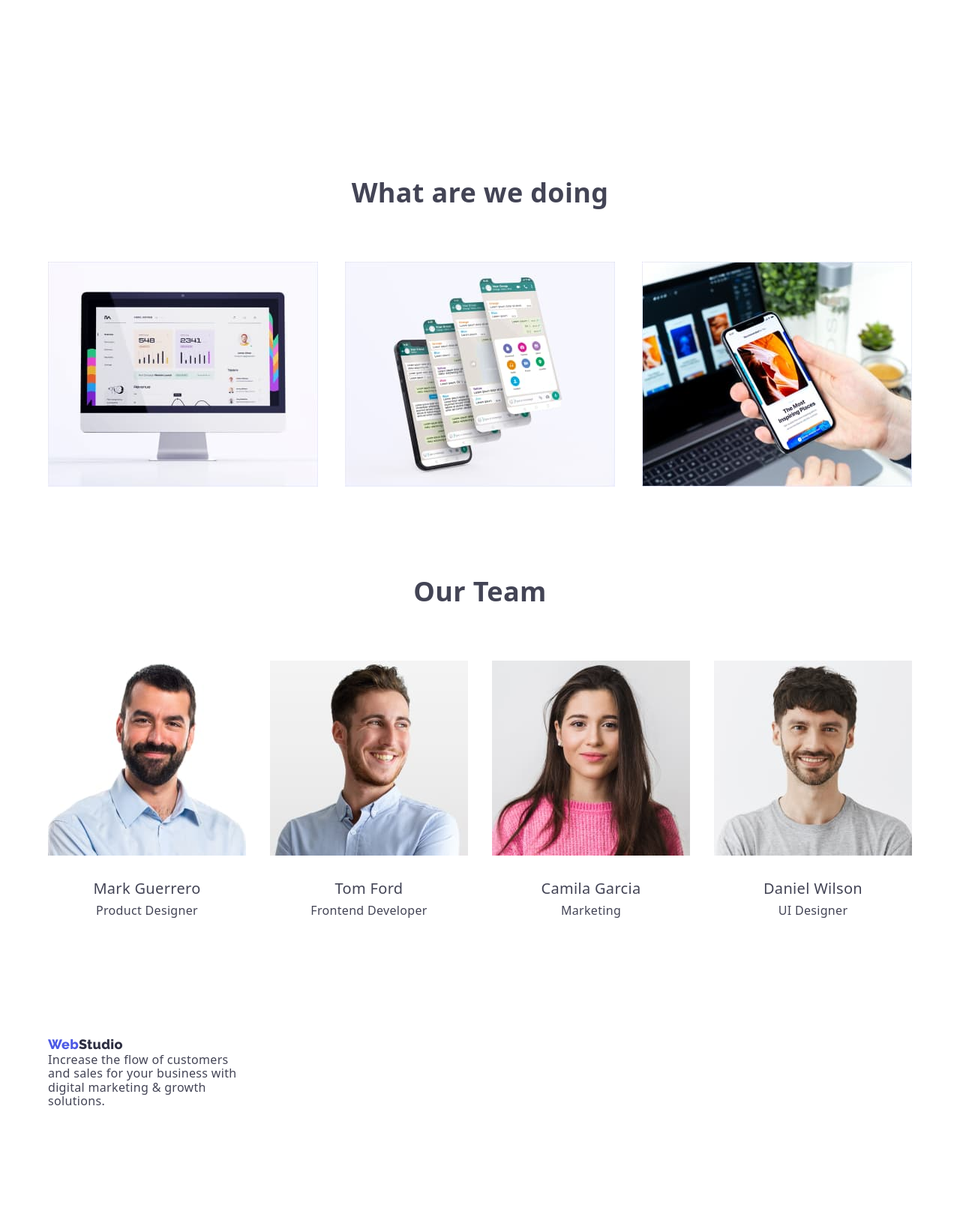
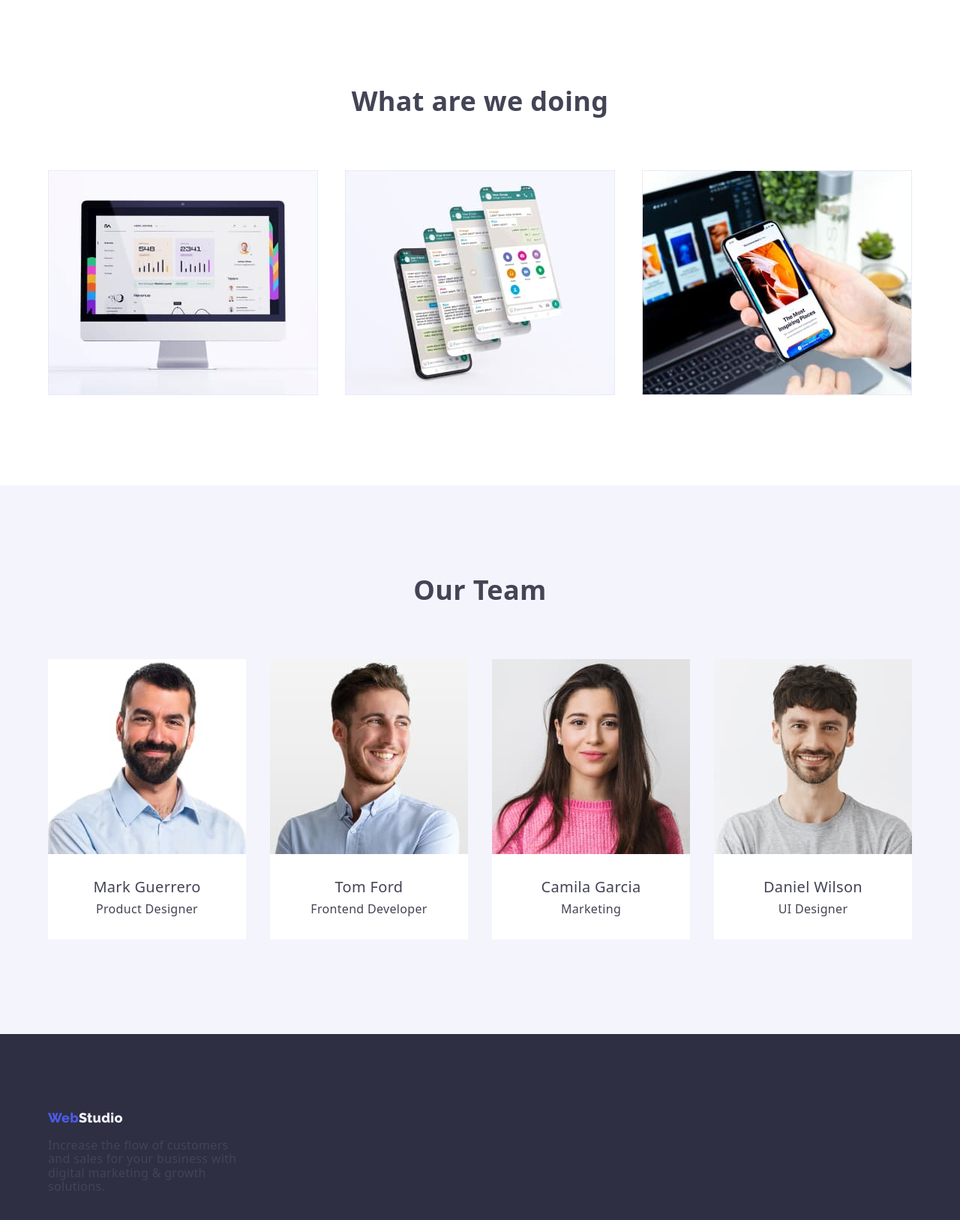
Before and after one commit to ilkash/goit-markup-hw-03, a plain HTML site: page index.html in a window 1280 px wide. Shown: the part 851-2478 px from the top of the page at 75% size. Before the commit the page ends 2344 px from the top, so only its background shows below. Drawn offline with nearby package versions, Linux system fonts and the light colour scheme.

Commit message:
правки hw3

```diff
--- a/css/styles.css
+++ b/css/styles.css
@@ -51,21 +51,25 @@ body {
 
 /*header*/
 .top {
-  background-color: #ffffff;
+  background-color: var(--color-giant);
 }
 .logo {
   margin-top: 24px;
   margin-bottom: 24px;
   margin-right: 76px;
   font-family: Raleway, sans-serif;
-  color: var(--title_text-color);
+  color: var(--accent-color);
   font-weight: 800;
   font-size: 18px;
   line-height: 1.3;
   text-decoration: none;
 }
-.accent {
-  color: var(--accent-color);
+
+.accent-1 {
+  color: var(--title_text-color);
+}
+.accent-2 {
+  color: var(--bgcolor-button);
 }
 
 .nav-link {
@@ -135,12 +139,13 @@ ul {
 
 .giant {
   text-align: center;
+  background-color: var(--title_text-color);
 }
 .giant .title {
   padding-top: 188px;
   margin-bottom: 48px;
 
-  color: var(--color-hover);
+  color: var(--color-giant);
   font-weight: 700;
   font-size: 56px;
   line-height: 1.07;
@@ -148,13 +153,14 @@ ul {
 }
 .button.giant {
   margin-bottom: 188px;
+  border-style: none;
 }
 
 /*button*/
 .button {
   border-radius: 4px;
   padding: 16px 32px;
-  min-width: 169px;
+  /*min-width: 169px;*/
   border: 1px solid var(--bgcolor-button);
   font-family: inherit;
   color: var(--color-giant);
@@ -181,8 +187,10 @@ ul {
   padding-top: 129px;
   padding-bottom: 120px;
 }
+.conteiner.metodu {
+  padding-bottom: 120px;
+}
 .title-p {
-  margin-bottom: 120px;
   display: flex;
 }
 .title-p .li {
@@ -203,6 +211,12 @@ ul {
 .team {
   padding-top: 120px;
   padding-bottom: 120px;
+  background-color: var(--bgcolor-button);
+}
+.team-img {
+  background-color: var(--color-giant);
+  padding-top: 32px;
+  padding-bottom: 32px;
 }
 
 .work {
@@ -220,7 +234,7 @@ ul {
 }
 
 .foto {
-  margin-bottom: 32px;
+  display: block;
 }
 .title-img {
   display: flex;
@@ -244,17 +258,21 @@ ul {
   font-size: 16px;
   line-height: 1.5;
 }*/
-.text-p {
+.title-img .li .text-p {
   text-align: center;
 }
 
 /*footer*/
 .footer-p {
-  margin-bottom: 100px;
+  margin-top: 16px;
+  width: 264px;
 }
 .cont-footer {
-  height: 112px;
-  width: 264px;
+  padding-top: 100px;
+  padding-bottom: 100px;
+}
+.footer {
+  background-color: var(--title_text-color);
 }
 
 /*portfolio*/
@@ -273,7 +291,6 @@ ul {
   line-height: 1.2;
 }
 .filtr .text-img {
-  margin-bottom: 32px;
   color: var(--primary-text-color);
   font-size: 16px;
   line-height: 1.5;
@@ -290,10 +307,13 @@ ul {
   font-family: inherit;
   color: var(--accent-color);
   background-color: var(--bgcolor-button);
+
   font-weight: 500;
   font-size: 16px;
   line-height: 1.5;
   letter-spacing: 0.04em;
+
+  padding: 12px 24px;
 }
 
 .nav-button .button:hover,
@@ -312,9 +332,15 @@ ul {
 .filtr .li {
   width: 360px;
   margin-bottom: 48px;
-  border: 1px solid var(--bgcolor-button);
 
   /* margin-right:24px */
+}
+
+.border-img {
+  padding-top: 32px;
+  padding-bottom: 32px;
+  padding-left: 16px;
+  border: 1px solid #e7e9fc;
 }
 
 /*.filtr .li :nth-child(3n){
--- a/index.html
+++ b/index.html
@@ -25,7 +25,7 @@
         <nav>
           <div class="internal-nav">
         <a href="./index.html" class="logo"
-          ><span class="accent">Web</span>Studio</a
+          >Web<span class="accent-1">Studio</span></a
         >
         <ul class="nav-link">
           <li class="li">
@@ -96,7 +96,7 @@
         </div>
       </section>
       <section >
-        <div class="conteiner">
+        <div class="conteiner metodu">
         <h2 class="big-title">What are we doing</h2>
         <ul class="work">
           <li class="li">
@@ -124,34 +124,34 @@
         <ul class="title-img">
           <li class="li">
             <img src="./images/mark.jpg" alt="mark" width="264" class="foto"/>
-            <h3 class="title">Mark Guerrero</h3>
-            <p class="text-p">Product Designer</p>
+            <div class="team-img"><h3 class="title">Mark Guerrero</h3>
+            <p class="text-p">Product Designer</p></div>
           </li>
           <li class="li">
             <img src="./images/tom.jpg" alt="tom" width="264"class="foto" />
-            <h3 class="title">Tom Ford</h3>
-            <p class="text-p">Frontend Developer</p>
+            <div class="team-img"><h3 class="title">Tom Ford</h3>
+            <p class="text-p">Frontend Developer</p></div>
           </li>
           <li class="li">
             <img src="./images/camila.jpg" alt="camila" width="264" class="foto"/>
-            <h3 class="title">Camila Garcia</h3>
-            <p class="text-p">Marketing</p>
+            <div class="team-img"><h3 class="title">Camila Garcia</h3>
+            <p class="text-p">Marketing</p></div>
           </li>
           <li class="li">
             <img src="./images/daniel.jpg" alt="daniel" width="264" class="foto"/>
-            <h3 class="title">Daniel Wilson</h3>
-            <p class="text-p">UI Designer</p>
+            <div class="team-img"><h3 class="title">Daniel Wilson</h3>
+            <p class="text-p">UI Designer</p></div>
           </li>
         </ul>
         </div>
       </section>
     </main>
-    <footer class="">
+    <footer class="footer">
       <div class="conteiner">
         <div class="cont-footer">
-      <a href="./index.html" class="logo"
-        ><span class="accent">Web</span>Studio</a
-      >
+          <a href="./index.html" class="logo"
+          >Web<span class="accent-2">Studio</span></a
+        >
       <p class="footer-p">
         Increase the flow of customers and sales for your business with digital
         marketing & growth solutions.
```
Also changed, not shown: portfolio.html (+21 -3 lines).
